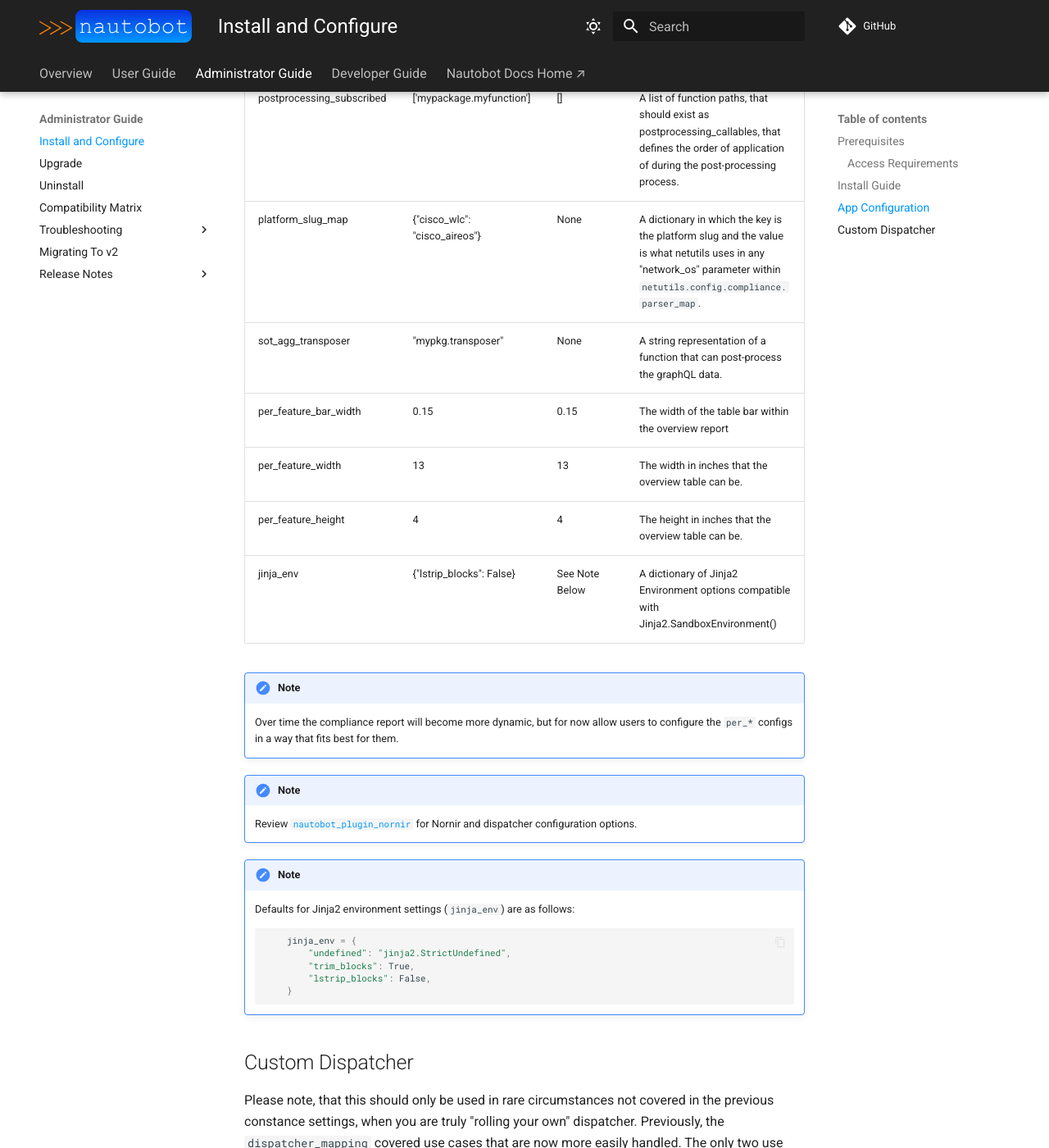
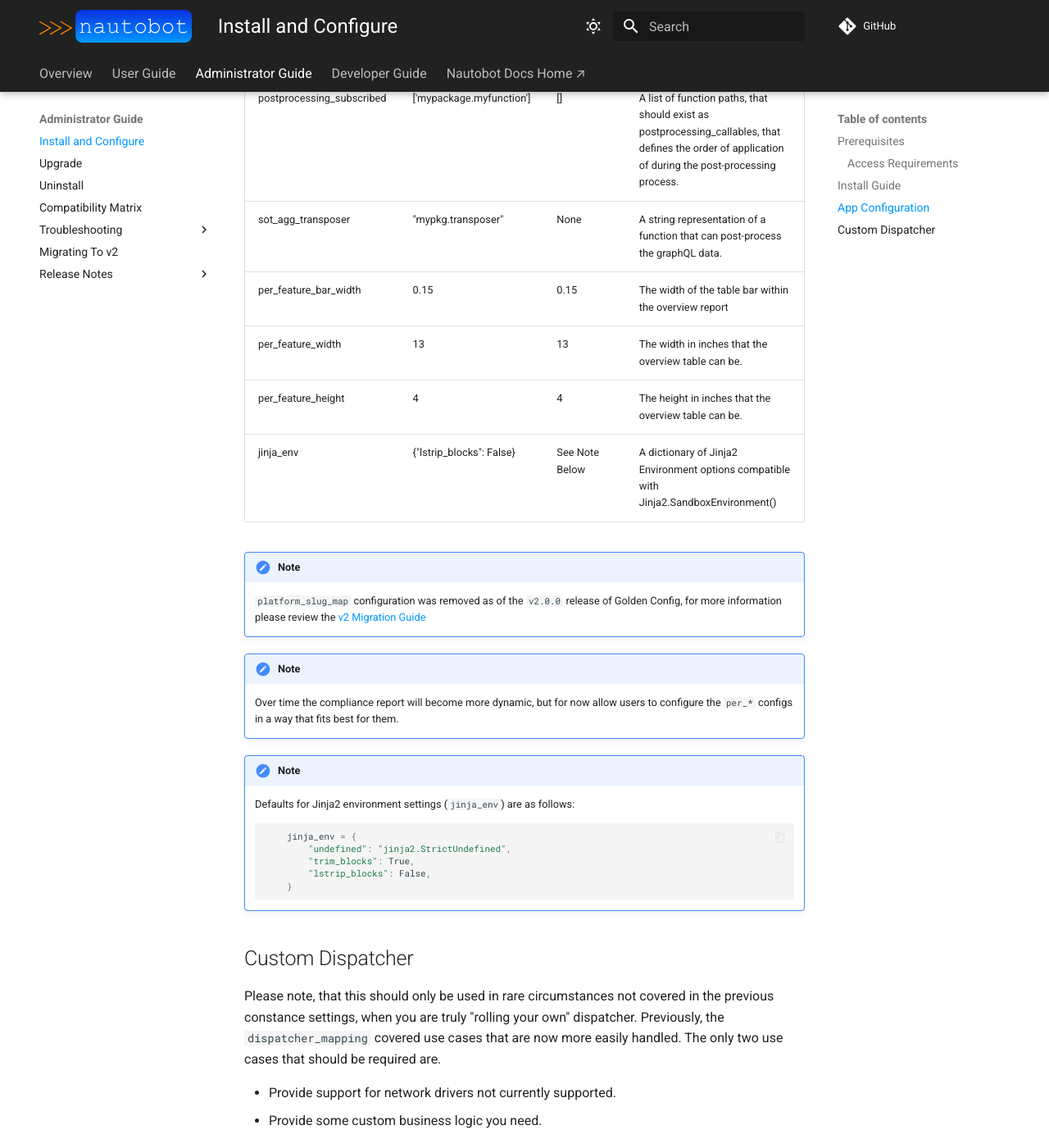
Before and after one commit to nautobot/nautobot-app-golden-config, an MkDocs documentation site: the page built from docs/admin/install.md, in a window 1280 px wide and 1400 px high, scrolled down 3585 px. Shown: the whole window at 82% size. Built offline with MkDocs 1.6.1 and Material for MkDocs 9.7.7, drawn with Linux system fonts in a browser that asks for light colours; comment, search, counter and statistics services are not loaded.

Commit message:
Closes: #699 - Remove stale reference to `platform_slug_map` (#700)
* Closes: #699 - Remove stale reference to
* Closes #701 - Old URL patterns in README.md

```diff
--- a/docs/admin/install.md
+++ b/docs/admin/install.md
@@ -109,7 +109,6 @@ The app behavior can be controlled with the following list of settings:
 | default_deploy_status     | "Not Approved"                | "Not Approved" | A string that will be the name of the status you want as the default when create new config plans, you MUST create the status yourself before starting the app.     |
 | postprocessing_callables  | ['mypackage.myfunction']      | []      | A list of function paths, in dotted format, that are appended to the available methods for post-processing the intended configuration, for instance, the `render_secrets`. |
 | postprocessing_subscribed | ['mypackage.myfunction']      | []      | A list of function paths, that should exist as postprocessing_callables, that defines the order of application of during the post-processing process.                      |
-| platform_slug_map         | {"cisco_wlc": "cisco_aireos"} | None    | A dictionary in which the key is the platform slug and the value is what netutils uses in any "network_os" parameter within `netutils.config.compliance.parser_map`.       |
 | sot_agg_transposer        | "mypkg.transposer"            | None    | A string representation of a function that can post-process the graphQL data.                                                                                              |
 | per_feature_bar_width     | 0.15                          | 0.15    | The width of the table bar within the overview report                                                                                                                      |
 | per_feature_width         | 13                            | 13      | The width in inches that the overview table can be.                                                                                                                        |
@@ -117,10 +116,10 @@ The app behavior can be controlled with the following list of settings:
 | jinja_env | {"lstrip_blocks": False} | See Note Below | A dictionary of Jinja2 Environment options compatible with Jinja2.SandboxEnvironment() |
 
 !!! note
-    Over time the compliance report will become more dynamic, but for now allow users to configure the `per_*` configs in a way that fits best for them.
+    `platform_slug_map` configuration was removed as of the `v2.0.0` release of Golden Config, for more information please review the [v2 Migration Guide](./migrating_to_v2.md)
 
 !!! note
-    Review [`nautobot_plugin_nornir`](https://docs.nautobot.com/projects/plugin-nornir/en/latest/user/app_feature_dispatcher/) for Nornir and dispatcher configuration options.
+    Over time the compliance report will become more dynamic, but for now allow users to configure the `per_*` configs in a way that fits best for them.
 
 !!! note
     Defaults for Jinja2 environment settings (`jinja_env`) are as follows:
```
Also changed, not shown: README.md (+3 -3 lines), docs/admin/migrating_to_v2.md (+1 -1 lines), 2 other files.
